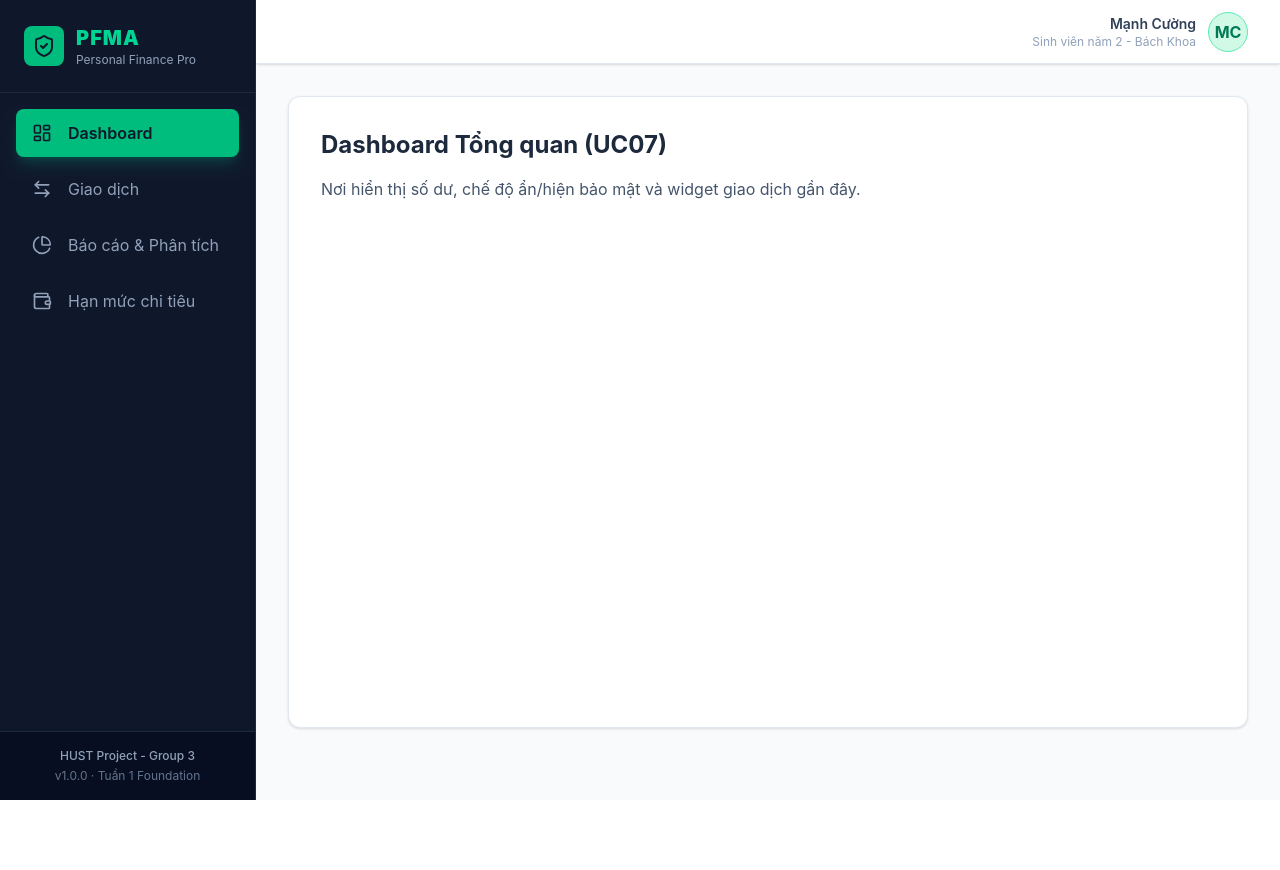
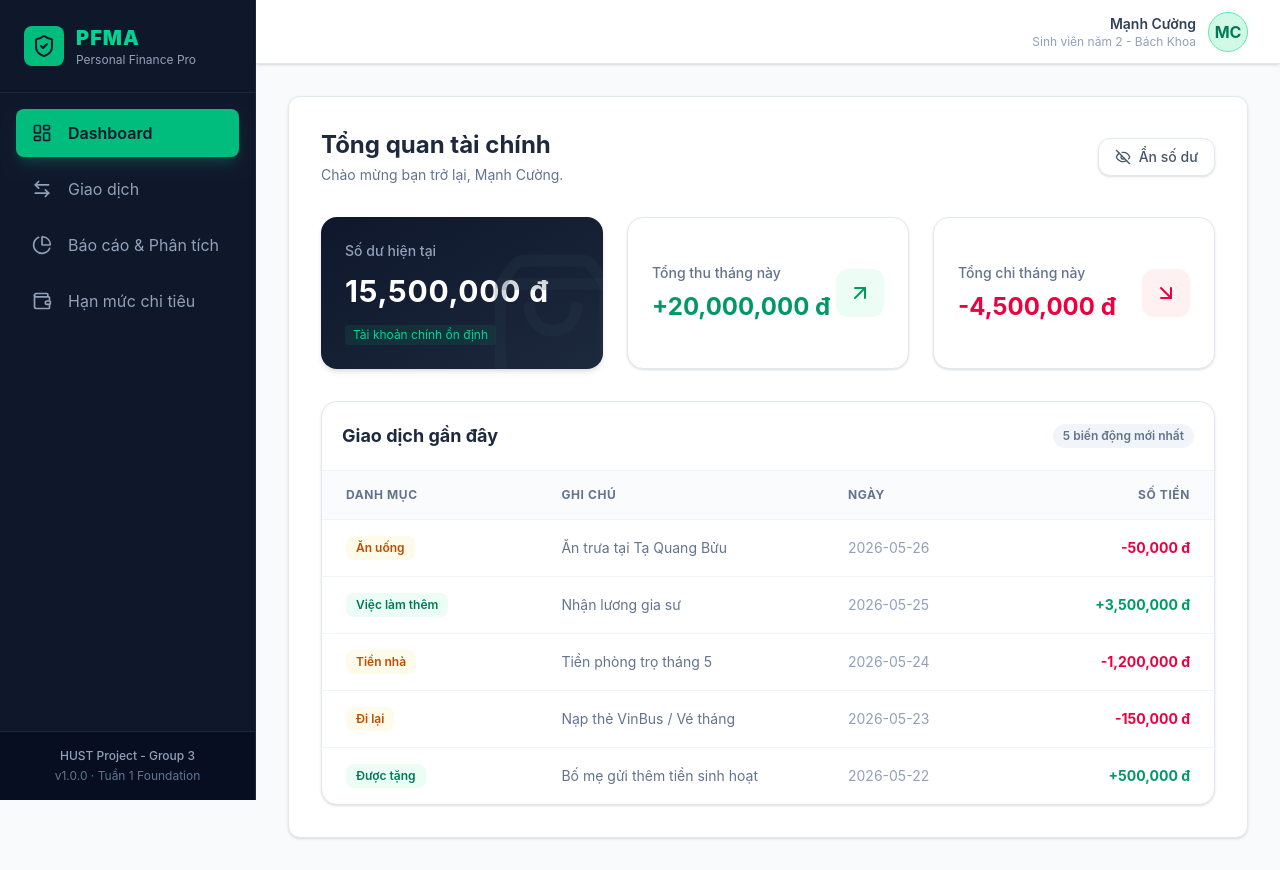
Before and after one commit to MCffff/PFMA-Group3-2025.2-167852, a React app in the folder frontend/: page /dashboard in a window 1280 px wide. Before the commit the page ends 800 px from the top, so only its background shows below. Built offline with nearby package versions, Linux system fonts and the light colour scheme; the HTML template or start-up script is replaced by a standard one.

Commit message:
Update AppRoutes
Replace the old dashboard

```diff
--- a/frontend/src/routes/AppRoutes.jsx
+++ b/frontend/src/routes/AppRoutes.jsx
@@ -1,13 +1,6 @@
-import React from 'react';
 import { Routes, Route, Navigate } from 'react-router-dom';
 import MainLayout from '../components/layout/MainLayout';
-
-const Dashboard = () => (
-  <div className="p-6">
-    <h1 className="text-2xl font-bold mb-4 text-slate-800">Dashboard Tổng quan (UC07)</h1>
-    <p className="text-slate-600">Nơi hiển thị số dư, chế độ ẩn/hiện bảo mật và widget giao dịch gần đây.</p>
-  </div>
-);
+import DashboardView from "../views/Dashboard/DashboardView";
 
 const Transactions = () => (
   <div className="p-6">
@@ -36,7 +29,7 @@
       {/* Tất cả các trang chính được bọc trong MainLayout để dùng chung Sidebar */}
       <Route path="/" element={<MainLayout />}>
         <Route index element={<Navigate to="/dashboard" replace />} />
-        <Route path="dashboard" element={<Dashboard />} />
+        <Route path="dashboard" element={<DashboardView />} />
         <Route path="transactions" element={<Transactions />} />
         <Route path="analytics" element={<Analytics />} />
         <Route path="budgets" element={<Budgets />} />
```
